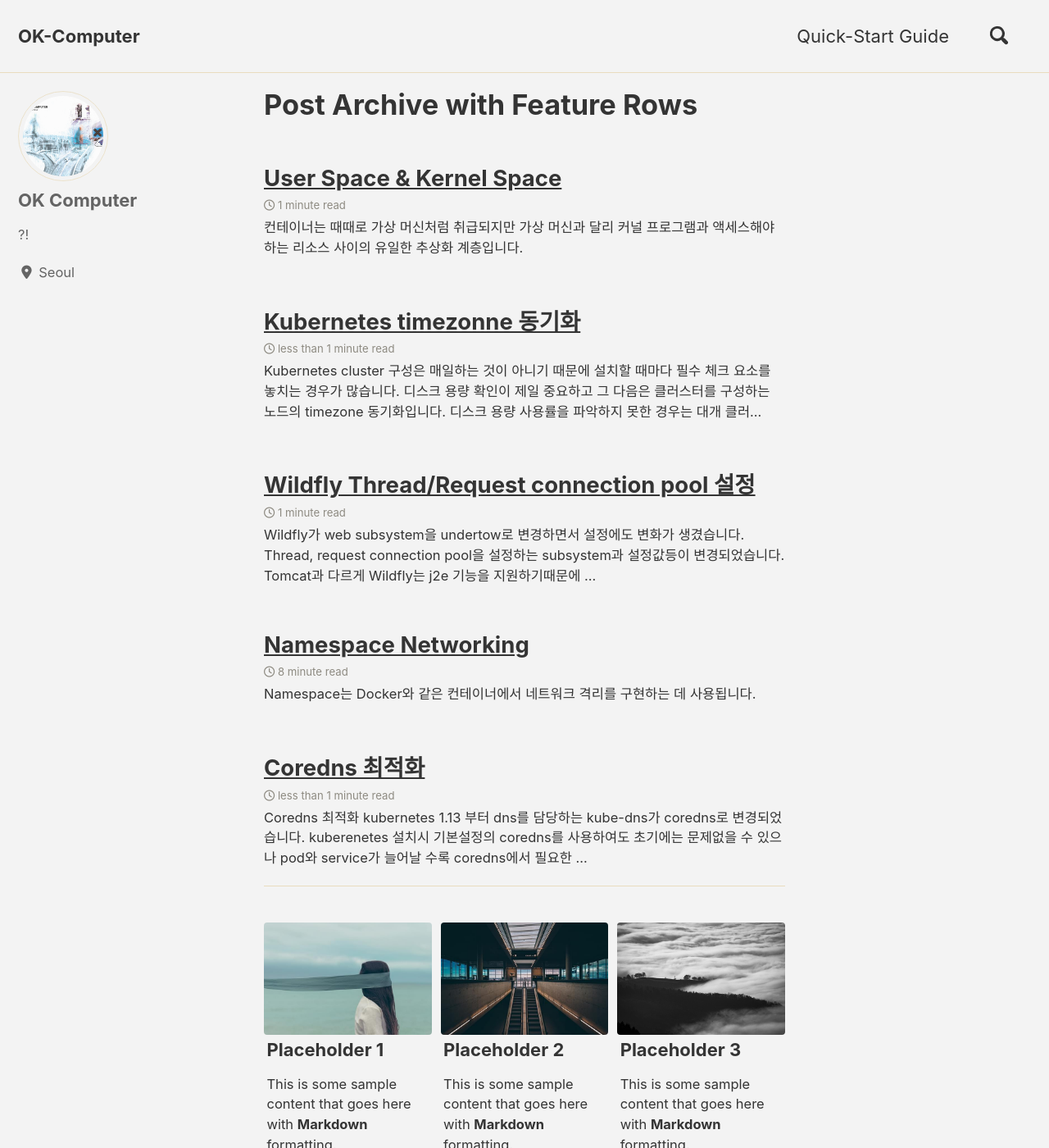
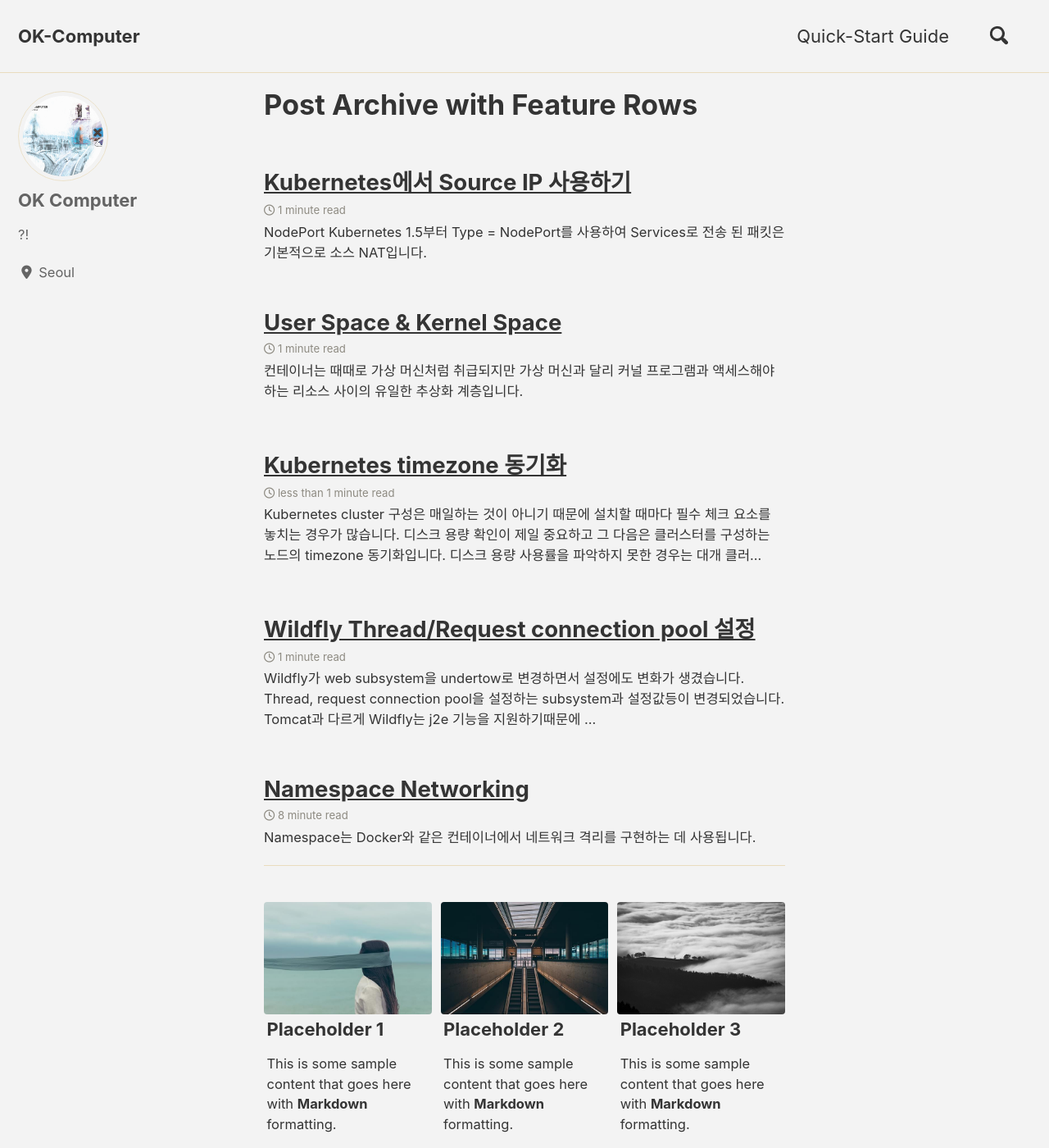
Before and after one commit to ok-cp/ok-cp.github.io, a Jekyll site: the page built from _pages/post-archive-feature-rows.html, in a window 1280 px wide and 1400 px high. Shown: the whole window at 82% size. Built offline with Jekyll 4.4.1, drawn with Linux system fonts in a browser that asks for light colours; cached includes are drawn as plain includes; nearby versions of some CDN libraries; part of the change alters nothing that is shown.

Commit message:
k8s-soureip

````diff
--- a/_posts/2020-06-13-k8s-timezone.md
+++ b/_posts/2020-06-13-k8s-timezone.md
@@ -1,5 +1,5 @@
 ---
-title: "Kubernetes timezonne 동기화"
+title: "Kubernetes timezone 동기화"
 date: 2020-06-13 18:26:28 +0900
 categories: Kubernetes
 classes: wide
--- /dev/null
+++ b/_posts/2020-06-18-k8s-sourceip.md
@@ -0,0 +1,64 @@
+---
+title: "Kubernetes에서 Source IP 사용하기"
+date: 2020-06-18 18:26:28 +0900
+categories: Container
+classes: wide
+tags:
+  - Container
+
+---
+## NodePort
+Kubernetes 1.5부터 Type = NodePort를 사용하여 Services로 전송 된 패킷은 기본적으로 소스 NAT입니다.
+
+NodePort가 통신하는 방식은 다음과 같습니다.
+
+Clinet가 node2:nodePort로 패킷을 보낸다.
+node2는 패킷의 소스 IP 주소 (SNAT)를 자체 IP 주소로 바꿉니다.
+패킷이 node1로 라우팅 된 다음 엔드 포인트로 라우팅됩니다.
+Pod의 응답을 node2로 다시 라우팅됩니다.
+Pod의 응답을 클라이언트로 다시 전송됩니다.
+
+```bash
+          client
+             \ ^
+              \ \
+               v \
+   node 1 <--- node 2
+    | ^   SNAT
+    | |   --->
+    v |
+ endpoint
+```
+
+## NodePort에서 Source IP 사용하기
+Kubernetes에는 클라이언트 Source IP를 보존할 수 있습니다. service.spec.externalTrafficPolicy 값을 Local 로 설정하면 로컬 엔드 포인트에 대한 요청 만 프록시하고 트래픽을 다른 노드로 전달하지 않으므로 원래 소스 IP 주소를 유지합니다. 만약 로컬 엔드 포인트가 없다면 노드에 보낸 패킷은 드랍됩니다. 패킷 처리 규칙에서 올바른 Source IP에 의존 할 수 있으므로 패킷을 끝점까지 전달할 수 있습니다.
+
+service.spec.externalTrafficPolicy 값이 Local 로 설정된 경우, NodePort 통신방식은 다음과 같습니다.
+
+Clinet가 node2:nodePort로 패킷을 보낸다.
+Endpoint가 없으므로 패킷은 드랍된다.
+Clinet가 node1:nodePort에 패킷을 보낸다.
+node1은 패킷을 올바른 source IP로 엔드 포인트로 라우팅합니다.
+
+```bash
+        client
+       ^ /   \
+      / /     \
+     / v       X
+   node 1     node 2
+    ^ |
+    | |
+    | v
+ endpoint
+```
+
+## Weave-net 이슈
+weave에서 service.spec.externalTrafficPolicy 의 Local 을 지원하지 못하는 문제 발생함. weave env에 NO_MASQ_LOCAL  값을 “1”로 설정하면 사용할 수 있다. 기본값은 아님.
+
+https://github.com/weaveworks/weave/issues/2924#issuecomment-407827430
+
+## ExternalIP 이슈
+service.spec.externalIP를 지정하는 경우, NodePort를 사용하지 않고 ServicePort를 사용하면 SourceIP를 찾아올 수 없다. 이유는 externalIP 의 service port를 사용하게 되면 Service externalIP를 바라본다. SourceIP은 꼭 NodePort를 사용해야 Ingress Traffic이 도착한다.
+
+## 참고
+https://kubernetes.io/docs/tutorials/services/source-ip/
````
